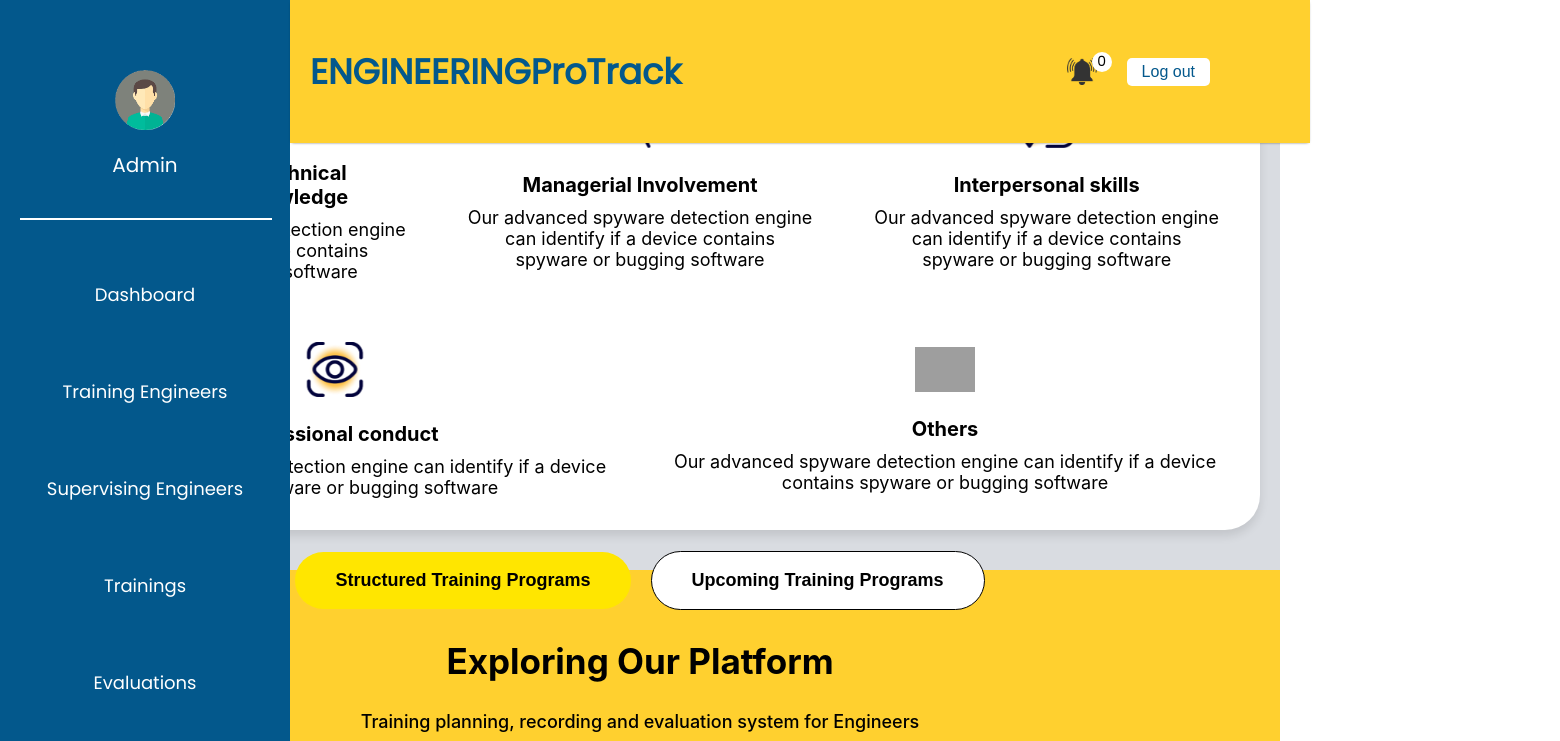
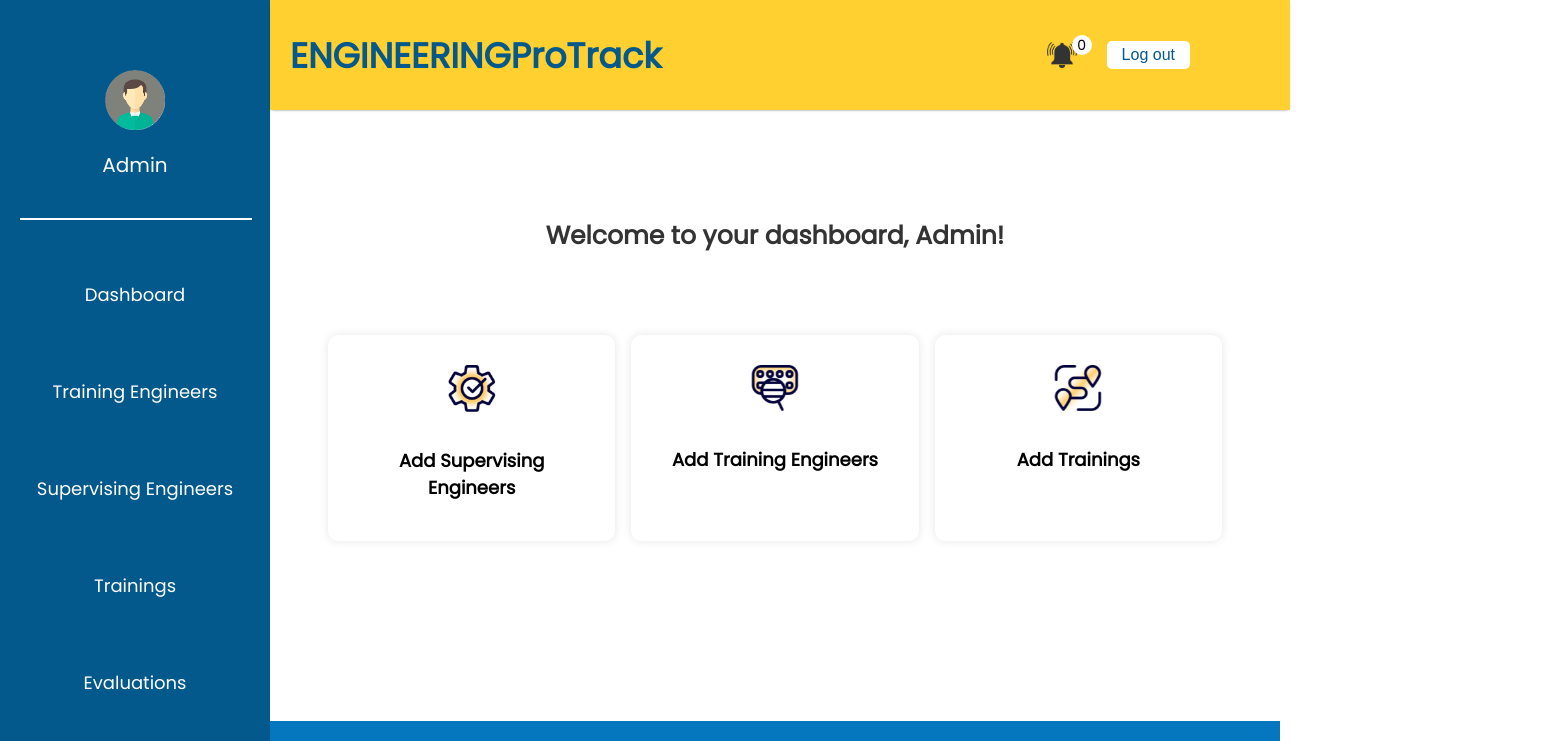
Before and after one commit to NethmaaJay26/Eng_Tracking_FrontEnd, a React (Create React App) app: page / in a window 1280 px wide. Shown: the top 741 px of the page, 1560 px wide, since content can reach past the window. Built offline with nearby package versions, Linux system fonts and the light colour scheme; grey boxes are pictures that could not be loaded.

Commit message:
hr dashboard

```diff
--- a/src/Components/BannerHome/BannerHome.css
+++ b/src/Components/BannerHome/BannerHome.css
@@ -1,108 +1,57 @@
 .banner {
+  padding: 50px;
+  background-color: #ffffff;
+  font-family: 'Poppins', sans-serif;
+  margin-left: 270px;
+  margin-top: 150px;
+  margin-bottom:100px;
+}
+
+.welcome-container {
   text-align: center;
-  padding: 20px;
-  background: #D9DCE1;
+  margin-bottom: 30px;
+}
+
+.welcome-container h1 {
+  font-size: 25px;
+  font-weight: bold;
+  color: #333;
+  padding-bottom: 50px;
 }
 
 .points-container {
   display: flex;
+  justify-content: space-around;
   flex-wrap: wrap;
-  gap: 20px;
-  height: 450px;
-  margin: 20px auto;
-  padding: 20px;
-  background-color: #ffffff;
-  border-radius: 35px;
-  box-shadow: 0 6px 10px #0000001a;
 }
 
 .point {
-  flex: 1 1 250px;
-  padding: 20px;
+  width: 25%;
+  margin-bottom: 30px;
   text-align: center;
-  display: flex;
-  flex-direction: column;
-  align-items: center;
-  justify-content: center;
+  background: white;
+  padding: 30px;
+  box-shadow: 0 0 10px rgba(0, 0, 0, 0.1);
+  border-radius: 10px;
+  cursor: pointer;
+  transition: background-color 0.3s, transform 0.3s;
 }
 
 .point img {
-  width: 60px;
-  height: auto;
-  margin-bottom: 15px;
+  width: 50px;
+  margin-bottom: 10px;
 }
 
 .point h3 {
-  margin: 10px 0;
-  font-size: 20px;
+  font-size: 18px;
+  font-weight: bold;
+  margin-bottom: 10px;
+}
+.point:hover {
+  background-color: #e9cf9f;
+  transform: translateY(-5px);
 }
 
-.point p {
-  margin: 0;
-  font-size: 18px;
+.point:active {
+  background-color: #03588c;
 }
-
-.buttons-container {
-  display: flex;
-  justify-content: center;
-  align-items: center;
-  gap: 20px;
-  height: 5px;
-  margin: 20px auto;
-  padding: 20px;
-}
-
-.button1 {
-  padding: 18px 40px;
-  border: none;
-  background-color: #ffe600;
-  color: #000000;
-  font-size: 18px;
-  font-weight: bold;
-  border-radius: 35px;
-  cursor: pointer;
-  transition: background-color 0.3s;
-}
-
-.button1:hover {
-  background-color: #cfb939;
-}
-
-.button2 {
-  padding: 18px 40px;
-  border: 1px solid #000000;
-  background-color: #ffffff;
-  color: #000000;
-  font-size: 18px;
-  font-weight: bold;
-  border-radius: 35px;
-  cursor: pointer;
-  transition: background-color 0.3s;
-}
-
-.button2:hover {
-  background-color: #878787;
-}
-@media (max-width: 800px) {
-  .points-container {
-    flex-direction: column;
-    height: auto;
-    gap: 10px;
-    padding: 10px;
-  }
-
-  .point {
-    flex: 1 1 100%;
-    padding: 10px;
-  }
-
-  .buttons-container {
-    flex-direction: column;
-    gap: 10px;
-  }
-
-  .button1, .button2 {
-    padding: 15px 30px;
-    font-size: 16px;
-  }
-}
--- a/src/Components/BannerHome/BannerHome.jsx
+++ b/src/Components/BannerHome/BannerHome.jsx
@@ -1,55 +1,38 @@
-import React from 'react'
-import { useNavigate } from 'react-router-dom'
-import './BannerHome.css'
-import pointImage1 from '../Assets/point1.png'
-import pointImage2 from '../Assets/point2.png'
-import pointImage3 from '../Assets/point3.png'
-import pointImage4 from '../Assets/point4.png'
-import pointImage5 from '../Assets/point5.png'
+import React from 'react';
+import { useNavigate } from 'react-router-dom';
+import './BannerHome.css';
+import pointImage1 from '../Assets/point1.png';
+import pointImage2 from '../Assets/point2.png';
+import pointImage3 from '../Assets/point3.png';
 
 const Banner = () => {
   const navigate = useNavigate();
 
-  const ClickThis = () => {
-    navigate('/Trainings');
-  }
+  const handleClick = (path) => {
+    navigate(path);
+  };
 
   return (
-    <div className='banner'>
+    <div className="banner">
+      <div className="welcome-container">
+        <h1>Welcome to your dashboard, Admin!</h1>
+      </div>
       <div className="points-container">
-        <div className="point">
+        <div className="point" onClick={() => handleClick('/supervisingengineers')}>
           <img src={pointImage1} alt="Point 1" />
-          <h3>Practical and Technical
-          engineering knowledge</h3>
-          <p>Our advanced spyware detection engine can identify if a device contains spyware or bugging software</p>
+          <h3>Add Supervising Engineers</h3>
         </div>
-        <div className="point">
+        <div className="point" onClick={() => handleClick('/engineers')}>
           <img src={pointImage2} alt="Point 2" />
-          <h3>Managerial Involvement </h3>
-          <p>Our advanced spyware detection engine can identify if a device contains spyware or bugging software</p>
+          <h3>Add Training Engineers</h3>
         </div>
-        <div className="point">
+        <div className="point" onClick={() => handleClick('/trainings')}>
           <img src={pointImage3} alt="Point 3" />
-          <h3>Interpersonal skills</h3>
-          <p>Our advanced spyware detection engine can identify if a device contains spyware or bugging software</p>
+          <h3>Add Trainings</h3>
         </div>
-        <div className="point">
-          <img src={pointImage4} alt="Point 4" />
-          <h3>Professional conduct</h3>
-          <p>Our advanced spyware detection engine can identify if a device contains spyware or bugging software</p>
-        </div>
-        <div className="point">
-          <img src={pointImage5} alt="Point 5" />
-          <h3>Others</h3>
-          <p>Our advanced spyware detection engine can identify if a device contains spyware or bugging software</p>
-        </div>
-        <div className="buttons-container">
-        <button className='button1' onClick={ClickThis} >Structured Training Programs</button>
-        <button className= 'button2' onClick={() => navigate('/Training')}>Upcoming Training Programs</button>
-      </div>
       </div>
     </div>
-  )
-}
+  );
+};
 
-export default Banner
+export default Banner;
--- a/src/Components/Footer/Footer.css
+++ b/src/Components/Footer/Footer.css
@@ -5,6 +5,7 @@
     display: flex;
     flex-direction: column;
     align-items: center;
+    margin-left: 270px
 }
 
 .footer-header {
--- a/src/Components/Navbar/Navbar.css
+++ b/src/Components/Navbar/Navbar.css
@@ -3,7 +3,7 @@
   flex-direction: column;
   justify-content: space-between;
   padding: 20px;
-  width: 250px;
+  width: 230px;
   height: 100vh;
   position: fixed;
   top: 0;
--- a/src/Components/TopBar/Topbar.css
+++ b/src/Components/TopBar/Topbar.css
@@ -2,16 +2,17 @@
     display: flex;
     justify-content: space-between;
     align-items: center;
-    padding: 10px 20px;
+    padding: 5px 20px;
     box-shadow: 0 1px 3px -2px black;
     font-family: 'Poppins';
     background-color: #FFD02F;
     color: #03588C;
     position: fixed;
     top: 0;
-    left: 290px;
+    left:270px;
     width: calc(100% - 300px);
     z-index: 1000;
+    height: 100px;
   }
 
   .topbar-logo {
--- a/src/Pages/Home.jsx
+++ b/src/Pages/Home.jsx
@@ -1,14 +1,12 @@
 import React from 'react'
 import BannerHome from '../Components/BannerHome/BannerHome'
-import BannerHome2 from '../Components/BannerHome2/BannerHome2'
-
 
 
 export const Home = () => {
   return (
     <div>
       <BannerHome/>
-      <BannerHome2/>
+
 
     </div>
   )
```
